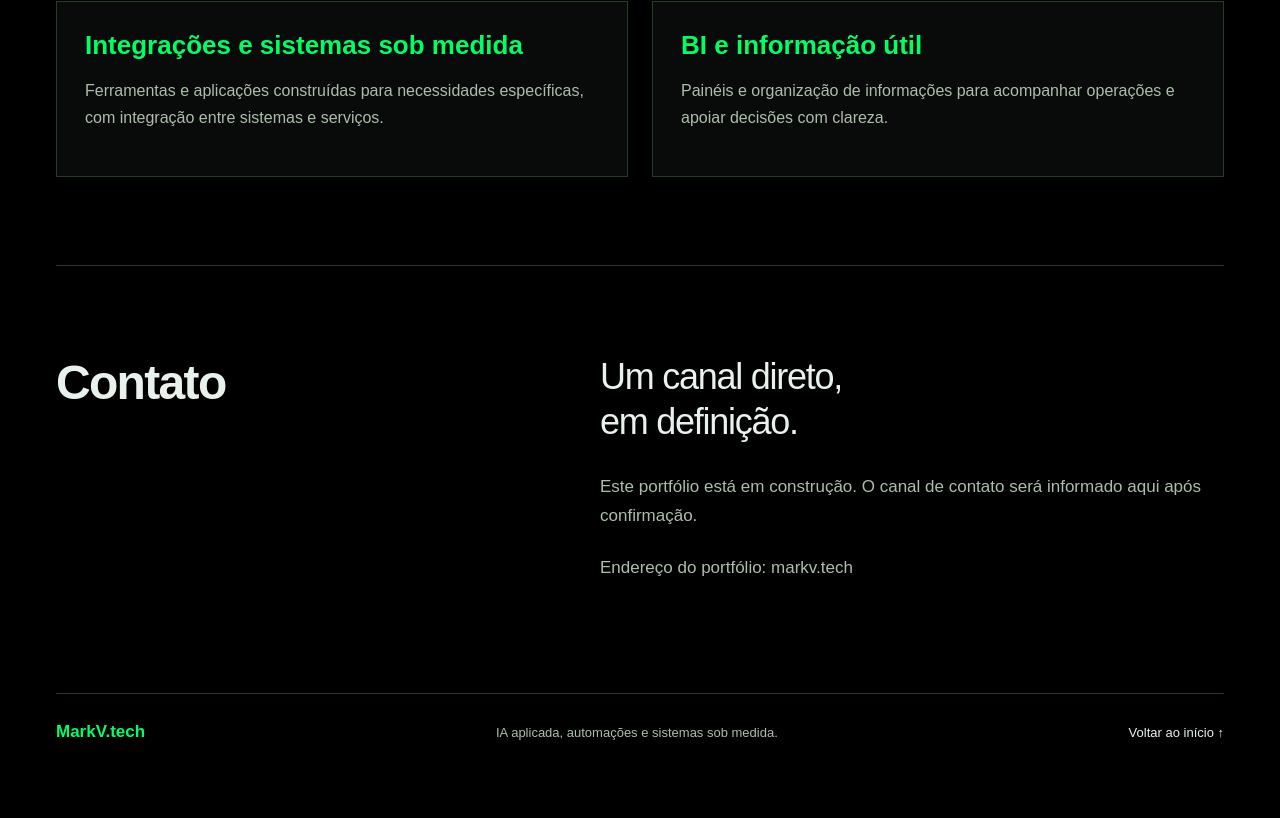
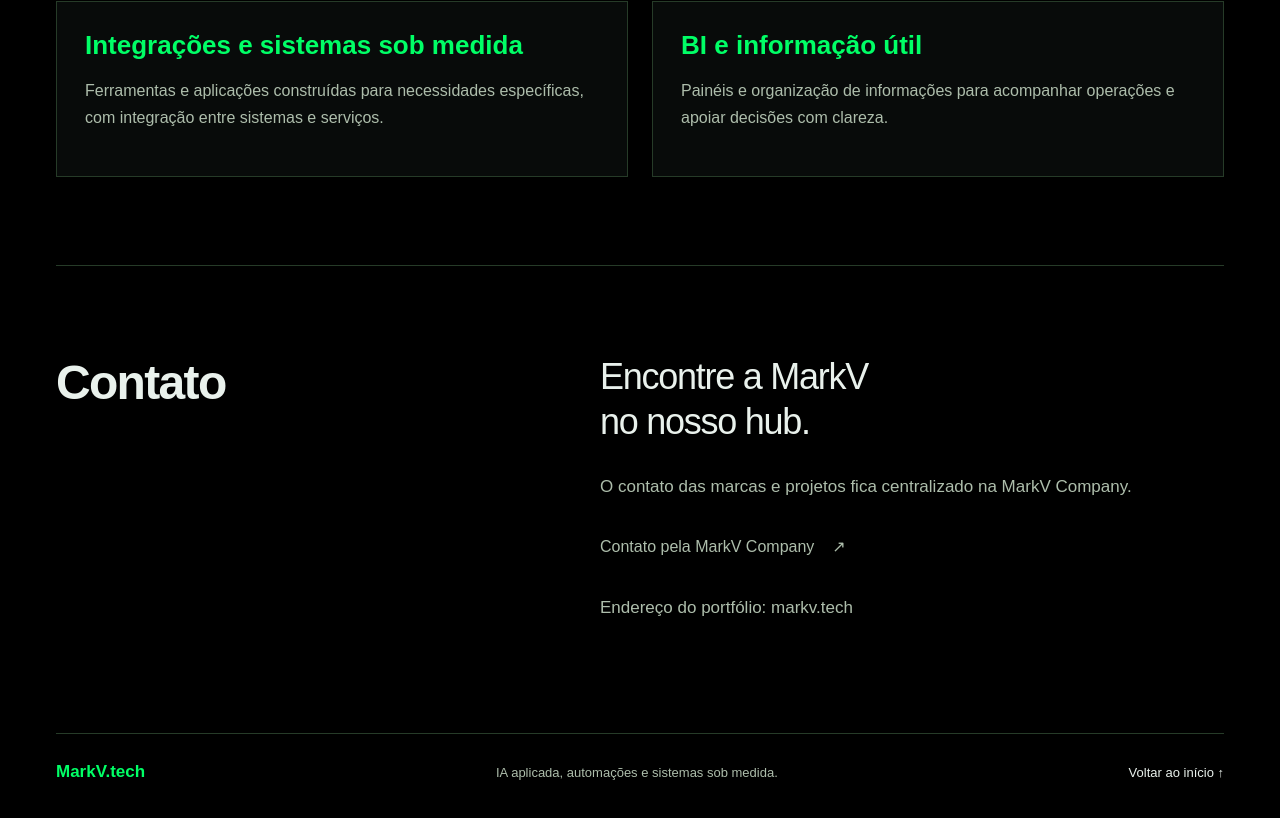
Before and after one commit to 00markin/markvtech-portfolio, a React (Create React App) app: page / in a window 1280 px wide. Shown: the part 2223-3041 px from the top of the page. Before the commit the page ends 3003 px from the top, so only its background shows below. Built offline with nearby package versions, Linux system fonts and the light colour scheme.

Commit message:
Centralize contacts at verified Company hub

```diff
--- a/src/App.tsx
+++ b/src/App.tsx
@@ -36,8 +36,9 @@
         <section id="contato" className="contact section page-width" aria-labelledby="contact-title">
           <h2 id="contact-title">Contato</h2>
           <div className="section-copy">
-            <p className="lead">Um canal direto,<br className="desktop-break" /> em definição.</p>
-            <p>Este portfólio está em construção. O canal de contato será informado aqui após confirmação.</p>
+            <p className="lead">Encontre a MarkV<br className="desktop-break" /> no nosso hub.</p>
+            <p>O contato das marcas e projetos fica centralizado na MarkV Company.</p>
+            <p><a className="text-link" href="https://markv.company">Contato pela MarkV Company <span aria-hidden="true">↗</span></a></p>
             <p>Endereço do portfólio: <span className="canonical-address">markv.tech</span></p>
           </div>
         </section>
```
Also changed, not shown: 1 other file (tests, documents, lock files or other folders).
